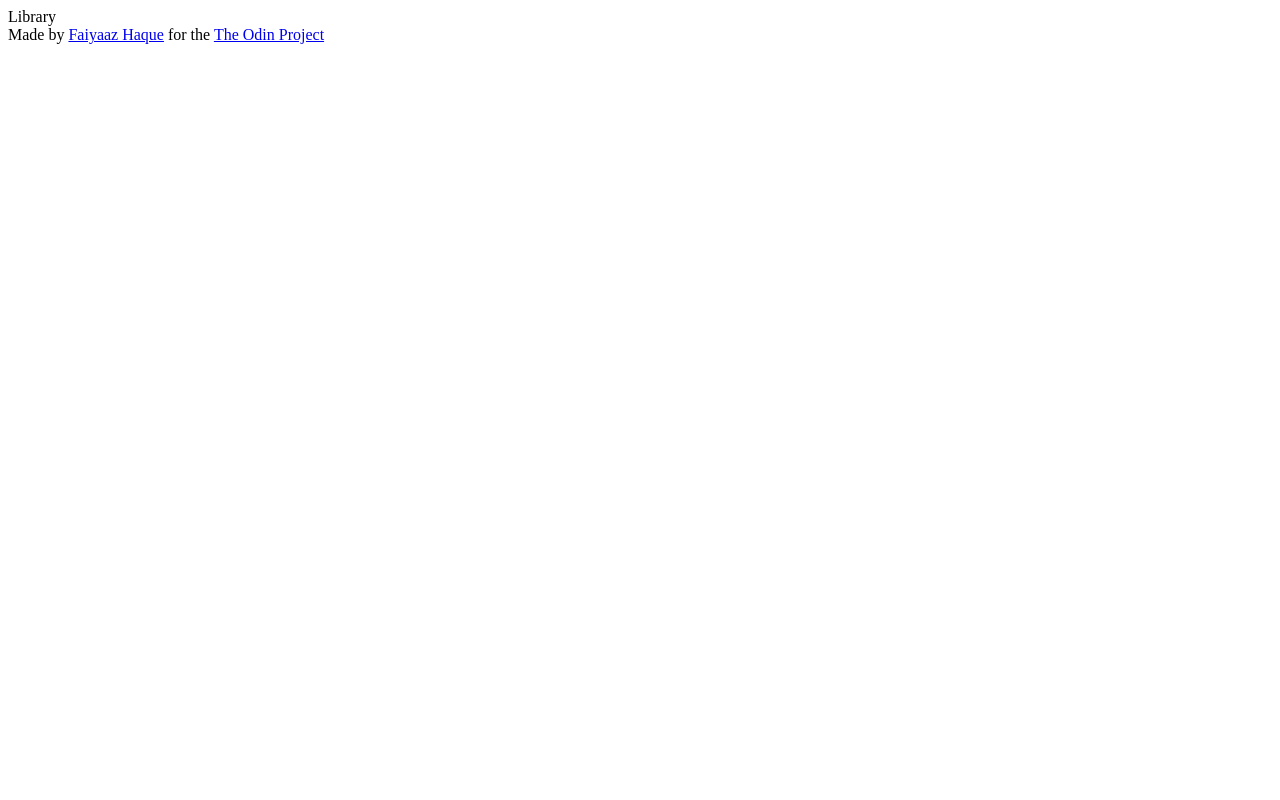
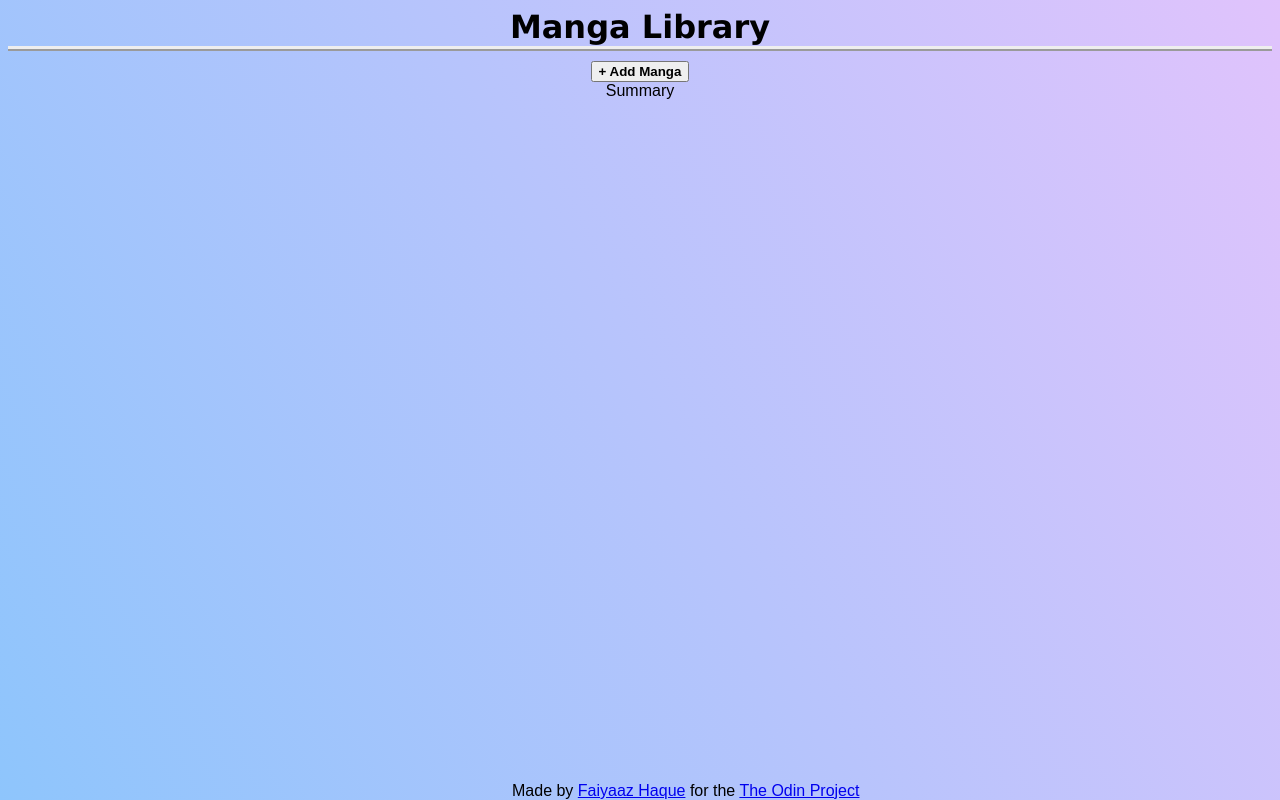
Before and after one commit to FaiyaazHawk/Library, a plain HTML site: page index.html in a window 1280 px wide. Drawn offline with Linux system fonts and the light colour scheme.

Commit message:
basic html setup complete with minimal styling

```diff
--- a/app.js
+++ b/app.js
@@ -0,0 +1 @@
+let library = []
--- a/index.html
+++ b/index.html
@@ -4,15 +4,41 @@
     <meta charset="UTF-8">
     <meta http-equiv="X-UA-Compatible" content="IE=edge">
     <meta name="viewport" content="width=device-width, initial-scale=1.0">
-    <title>Library Tracker</title>
+    <title>Manga Tracker</title>
+    <link rel="reset" href="./reset.css">
     <link rel="stylesheet" href="./style.css">
     <link rel="shortcut icon" href="./favicon.png" type="image/x-icon">
     <script defer src="./app.js"></script>
 </head>
 <body>
     <header>
-        <div>Library</div>
+        <div>Manga Library</div>
     </header>
+    <div class="top">
+        <button class="addbtn"><strong> + Add Manga</strong></button>
+        <div class="inputcard" style="display:none">
+            <form action="get">
+                <label for="seriesname">name</label>
+                <input type="text">
+                <label for="author">author</label>
+                <input type="text">
+                <label for="volume">volume</label>
+                <input type="number" name="number" id="volume">
+                <label for="readstatus">readstatus</label>
+                <input type="checkbox" name="readstatus" id="readstatus">
+            </form>
+        </div>
+        <div class="summary">Summary
+            <div class="mangaowned"></div>
+            <div class="mangaread"></div>
+        </div>
+    </div>
+    <div class="card" style="display:none">
+        <div class="seriesname"></div>
+        <div class="author"></div>
+        <div class="volume"></div>
+        <div class="readstatus"></div>
+    </div>
     <footer>
         <div>Made by <a href="https://github.com/FaiyaazHawk">Faiyaaz Haque</a> for the <a href="https://www.theodinproject.com/">The Odin Project</a></div>
     </footer>
--- /dev/null
+++ b/reset.css
@@ -0,0 +1,48 @@
+/* http://meyerweb.com/eric/tools/css/reset/
+   v2.0 | 20110126
+   License: none (public domain)
+*/
+
+html, body, div, span, applet, object, iframe,
+h1, h2, h3, h4, h5, h6, p, blockquote, pre,
+a, abbr, acronym, address, big, cite, code,
+del, dfn, em, img, ins, kbd, q, s, samp,
+small, strike, strong, sub, sup, tt, var,
+b, u, i, center,
+dl, dt, dd, ol, ul, li,
+fieldset, form, label, legend,
+table, caption, tbody, tfoot, thead, tr, th, td,
+article, aside, canvas, details, embed,
+figure, figcaption, footer, header, hgroup,
+menu, nav, output, ruby, section, summary,
+time, mark, audio, video {
+	margin: 0;
+	padding: 0;
+	border: 0;
+	font-size: 100%;
+	font: inherit;
+	vertical-align: baseline;
+}
+/* HTML5 display-role reset for older browsers */
+article, aside, details, figcaption, figure,
+footer, header, hgroup, menu, nav, section {
+	display: block;
+}
+body {
+	line-height: 1;
+}
+ol, ul {
+	list-style: none;
+}
+blockquote, q {
+	quotes: none;
+}
+blockquote:before, blockquote:after,
+q:before, q:after {
+	content: '';
+	content: none;
+}
+table {
+	border-collapse: collapse;
+	border-spacing: 0;
+}
--- a/style.css
+++ b/style.css
@@ -0,0 +1,42 @@
+html {
+    height: 100vh;
+    background-color: #8EC5FC;
+    background-image: linear-gradient(62deg, #8EC5FC 0%, #E0C3FC 100%);
+
+}
+
+header {
+    display: flex;
+    justify-content: center;
+    align-items: center;
+    font-family: Verdana, Geneva, Tahoma, sans-serif;
+    font-weight: bold;
+    font-size: 2rem;
+    border-bottom: 5px ridge;
+}
+
+.top {
+    display: flex;
+    flex-direction: column;
+    justify-content: center;
+    align-items: center;
+    padding: 10px;
+}
+
+
+body {
+    font-family: Arial, Helvetica, sans-serif;
+    display: flex;
+    flex-direction: column;
+    align-items: stretch;
+    justify-content: space-between;
+}
+
+footer {
+    display: flex;
+    justify-content: center;
+    align-items: center;
+    position: absolute;
+    bottom: 0;
+    left: 40%;
+}
```
